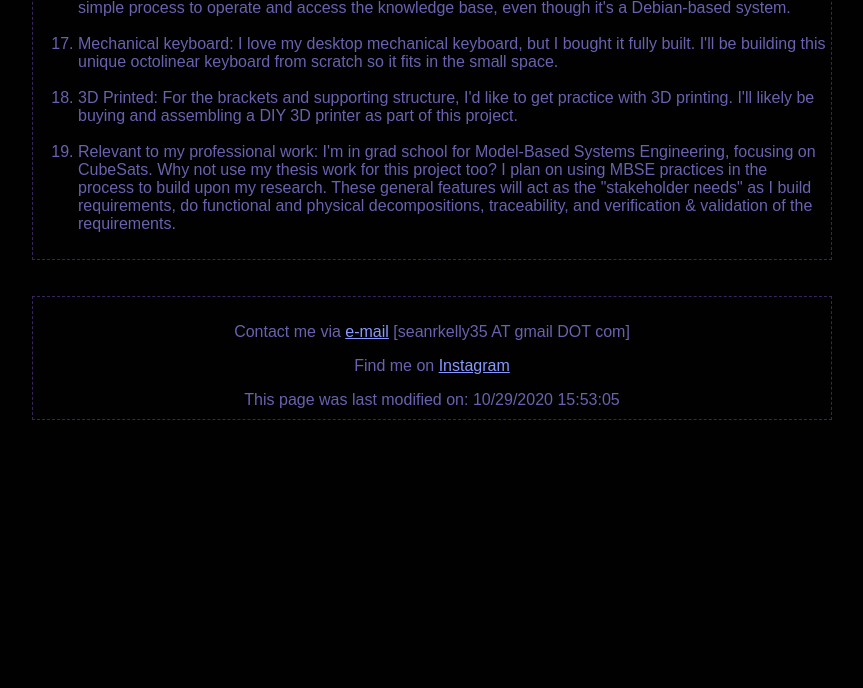
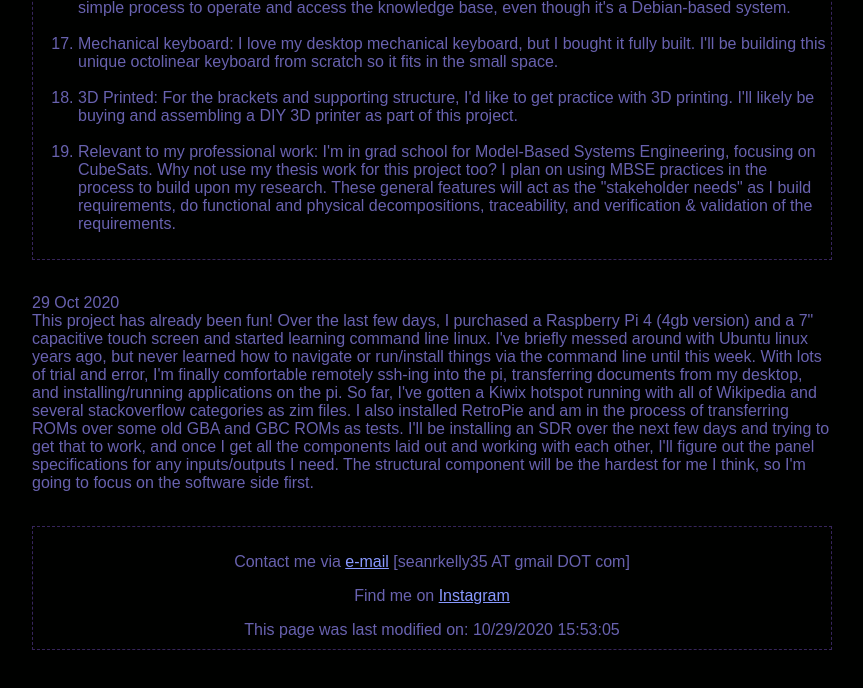
Before and after one commit to spaceman35/spaceman35.github.io, a plain HTML site: page cyberdeck.html in a window 1280 px wide. Shown: the part 1708-2396 px from the top of the page, without its empty margins (208-1071 px from the left). Drawn offline with Linux system fonts and the light colour scheme.

Commit message:
Update cyberdeck.html

```diff
--- a/cyberdeck.html
+++ b/cyberdeck.html
@@ -62,8 +62,9 @@
       <li>Relevant to my professional work: I'm in grad school for Model-Based Systems Engineering, focusing on CubeSats. Why not use my thesis work for this project too? I plan on using MBSE practices in the process to build upon my research. These general features will act as the "stakeholder needs" as I build requirements, do functional and physical decompositions, traceability, and verification & validation of the requirements.
       </ol>
     </div>
-
-
+    <br>
+    <p>29 Oct 2020<br>
+      This project has already been fun! Over the last few days, I purchased a Raspberry Pi 4 (4gb version) and a 7" capacitive touch screen and started learning command line linux. I've briefly messed around with Ubuntu linux years ago, but never learned how to navigate or run/install things via the command line until this week. With lots of trial and error, I'm finally comfortable remotely ssh-ing into the pi, transferring documents from my desktop, and installing/running applications on the pi. So far, I've gotten a Kiwix hotspot running with all of Wikipedia and several stackoverflow categories as zim files. I also installed RetroPie and am in the process of transferring ROMs over some old GBA and GBC ROMs as tests. I'll be installing an SDR over the next few days and trying to get that to work, and once I get all the components laid out and working with each other, I'll figure out the panel specifications for any inputs/outputs I need. The structural component will be the hardest for me I think, so I'm going to focus on the software side first.
     <br><br>
     <div id="subtxt">
       <footer-component></footer-component> <!-- Calls the footer contact info, coded in the footer.js file -->
```
